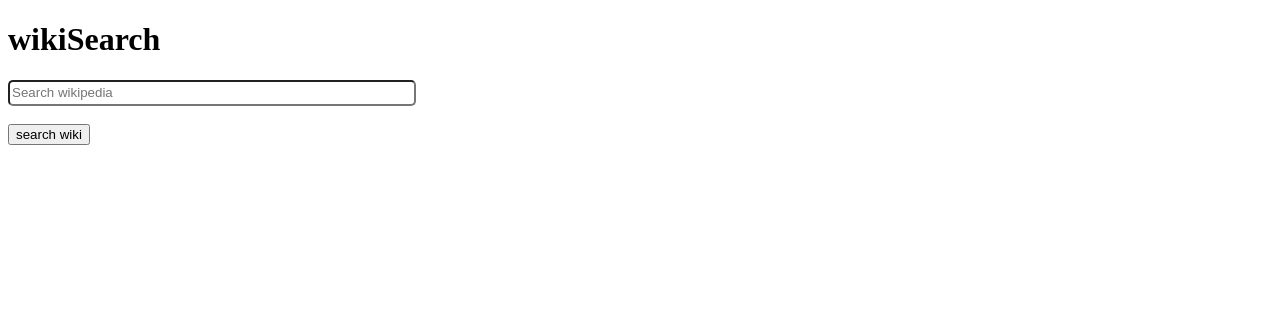
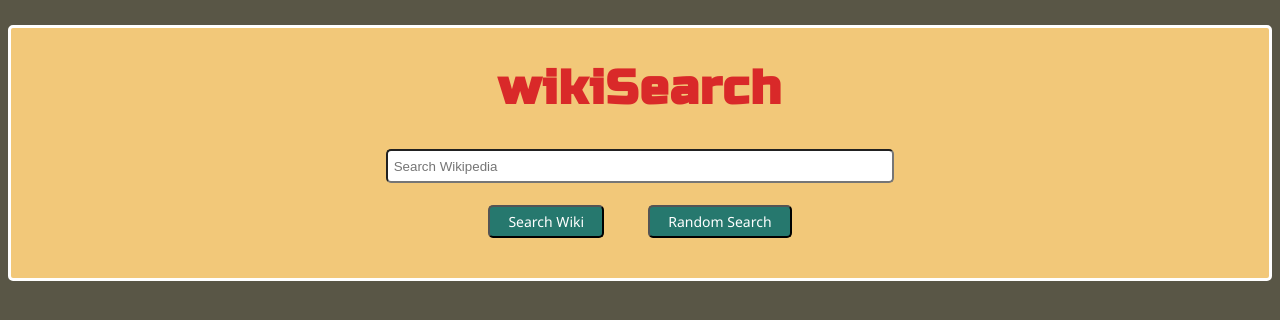
Before and after one commit to EricL2001/wikiAPI, a plain HTML site: page index.html in a window 1280 px wide. Drawn offline with nearby package versions, Linux system fonts and the light colour scheme.

Commit message:
added CSS and random search function

```diff
--- a/index.html
+++ b/index.html
@@ -22,8 +22,9 @@
       </div>
 
       <div class="row">
-          <input id="wiki-search" type="text" placeholder="Search wikipedia"><br><br>
-          <button class="btn-search" id="btn-search">search wiki</button>
+          <input id="wiki-search" type="text" placeholder=" Search Wikipedia"><br><br>
+          <button class="btn-search" id="btn-search">Search Wiki</button>
+          <button class="rand-search" id="rand-search">Random Search</button>
       </div> <!--close row div-->
     </div> <!-- close container -->
   </div> <!-- close home page -->
--- a/script.js
+++ b/script.js
@@ -15,10 +15,17 @@ $(document).ready(function() {
           var description = val.extract;
           var id = val.pageid;
 
-          $("ul").append('<li><a target="blank" href="https://en.wikipedia.org/wiki?curid=' + id +'" <h1 class="title">' + title + '</h1></a><p class="descrip">' + description +'</p></li>');
+          $("ul").append('<li><a target="blank" href="https://en.wikipedia.org/wiki?curid=' + id +'" <h1 class="title2">' + title + '</h1></a><p class="descrip">' + description +'</p></li>');
 
         }); //for each loop
       } //success function
     }); //ajax call
   }); // click function
+
+  // random search function
+  $('#rand-search').click(function(){
+    var newWindow = window.open('https://en.wikipedia.org/wiki/Special:Random', '_blank');
+    newWindow.location;
+  });
+
 }); // document.ready function
--- a/style.css
+++ b/style.css
@@ -1,5 +1,73 @@
+@import url('https://fonts.googleapis.com/css?family=Noto+Sans|Russo+One');
+
+body {
+  background-color: #595646;
+  font-family: 'Noto Sans', sans-serif;
+}
+
 input {
-  width: 400px;
-  height: 20px;
+  width: 500px;
+  height: 28px;
   border-radius: 5px;
 }
+
+.home {
+  background-color: #F2C879;
+  padding-bottom: 40px;
+  border-radius: 5px;
+  border: 3px solid white;
+  margin: 25px auto 0px auto;
+  text-align: center;
+}
+
+.title {
+  color: #D92929;
+  font-size: 48px;
+  letter-spacing: 1.5px;
+  font-family: 'Russo One', sans-serif;
+}
+
+.title2 {
+  text-decoration: none;
+}
+
+ul {
+  list-style: none;
+}
+
+li {
+  background-color: #F2C879;
+  border: 3px solid white;
+  border-radius: 5px;
+  margin-bottom: 20px;
+  margin-right: 40px;
+  padding-top: 15px;
+  padding-left: 10px;
+}
+
+a {
+  color: #26786E;
+  font-weight: bold;
+}
+
+.btn-search {
+  font-family: 'Noto Sans', sans-serif;
+  font-size: 14px;
+  border-radius: 5px;
+  margin-right: 20px;
+  padding: 5px 18px;
+  background-color: #26786E;
+  color: white;
+  cursor: pointer;
+}
+
+.rand-search {
+  font-family: 'Noto Sans', sans-serif;
+  font-size: 14px;
+  border-radius: 5px;
+  margin-left: 20px;
+  padding: 5px 18px;
+  background-color: #26786E;
+  color: white;
+  cursor: pointer;
+}
```
